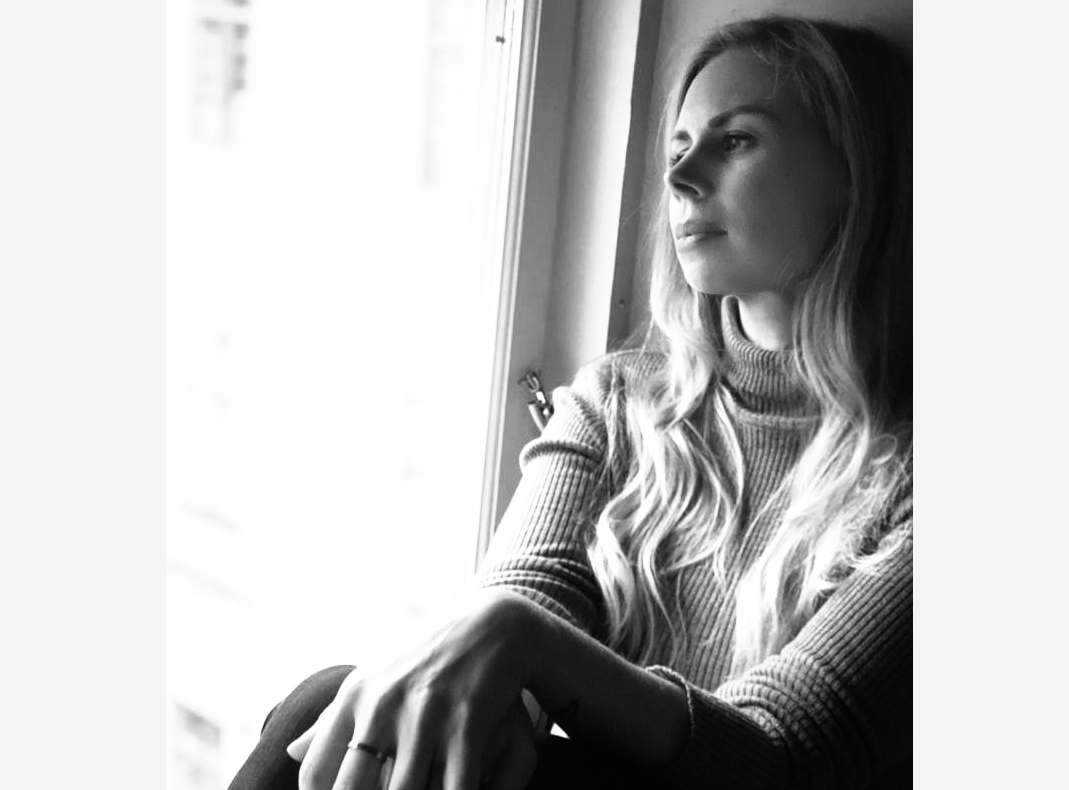
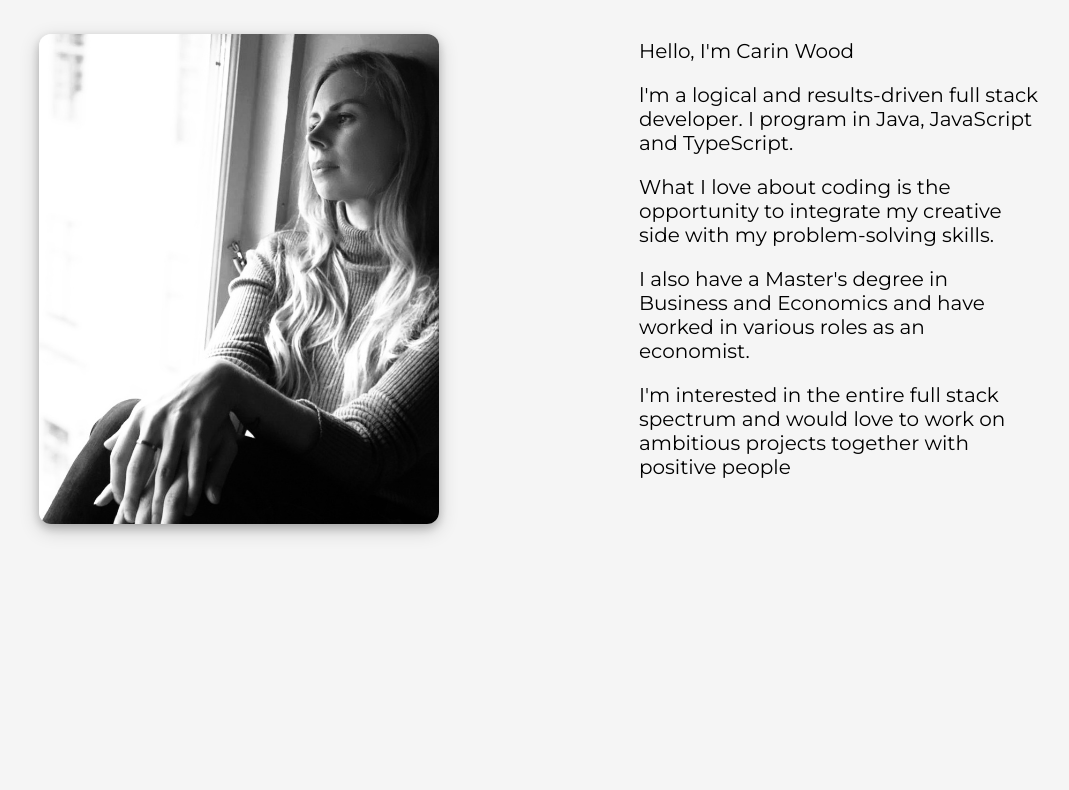
Before and after one commit to CarinWood/About-me-page, a plain HTML site: page index.html in a window 1280 px wide. Shown: the part 107-897 px from the top of the page, without its empty margins (101-1170 px from the left). After the commit the page ends 800 px from the top, so only its background shows below. Drawn offline with Linux system fonts and the light colour scheme.

Commit message:
update header text

```diff
--- a/index.html
+++ b/index.html
@@ -1,21 +1,39 @@
 <!DOCTYPE html>
 <html lang="en">
-<head>
-    <meta charset="UTF-8">
-    <meta name="viewport" content="width=device-width, initial-scale=1.0">
-    <link rel="stylesheet" href="./styles.css">
+  <head>
+    <meta charset="UTF-8" />
+    <meta name="viewport" content="width=device-width, initial-scale=1.0" />
+    <link rel="stylesheet" href="./styles.css" />
     <title>About | Carin Wood</title>
-</head>
-<body>
+  </head>
+  <body>
+    <div class="banner">
+      <div class="line"></div>
+      <h1 class="banner-text">About Me</h1>
+      <div class="line"></div>
+    </div>
+
     <header>
-    <div class="line-1"></div>
-    <h1 class="header-text">About Me</h1>
-    <div class="line-1"></div>
+      <img class="pic" src="./assets/images/window.jpg" alt="girl in window" />
+      <aside class="header-text">
+        <p>Hello, I'm Carin Wood</p>
+        <p>
+          l'm a logical and results-driven full stack developer. I program in
+          Java, JavaScript and TypeScript.
+        </p>
+        <p>
+          What I love about coding is the opportunity to integrate my creative
+          side with my problem-solving skills.
+        </p>
+        <p>
+          I also have a Master's degree in Business and Economics and have
+          worked in various roles as an economist.
+        </p>
+        <p>
+          I'm interested in the entire full stack spectrum and would love to
+          work on ambitious projects together with positive people
+        </p>
+      </aside>
     </header>
-
-    <section>
-        <img class="pic" src="./assets/images/window.jpg" alt="girl in window">
-    </section>
-
-</body>
+  </body>
 </html>
--- a/styles.css
+++ b/styles.css
@@ -9,6 +9,11 @@
     src: url('./assets/fonts/Parisienne-Regular.ttf');
 }
 
+@font-face {
+    font-family: "Montserrat";
+    src: url('./assets/fonts/Montserrat-VariableFont_wght.ttf');
+}
+
 body {
     background-color: whitesmoke;
     display: flex;
@@ -17,14 +22,14 @@ body {
     align-items: center;
 }
 
-header {
+.banner {
     display: flex;
     justify-content: space-around;
     align-items: center;
     width: 80%;
 }
 
-.header-text {
+.banner-text {
     font-family: "Parisienne";
     font-size: 50px;
     width: 300px;
@@ -34,7 +39,7 @@ header {
     margin-top: 23px;
 }
 
-.line-1 {
+.line {
     margin-top: 50px;
     margin-left: 50px;
     height: 1px;
@@ -43,6 +48,33 @@ header {
     opacity: 0.9;
 }
 
+header {
+    width: 80%;
+    margin-top: 50px;
+    display: flex;
+    justify-content: center;
+    align-items: center;
+}
+
 .pic {
+    width: 400px;
+    border-radius: 12px;
+    box-shadow: 0 4px 8px 0 rgba(0, 0, 0, 0.2), 0 6px 20px 0 rgba(0, 0, 0, 0.19);
+    margin-right: 100px;
+}
 
+.header-text {
+    margin-left: 100px;
+    height: 480px;
+    width: 400px;
+    display: flex;
+    flex-direction: column;
+    justify-content: flex-start;
+    align-items: flex-start;
+    font-family: "Montserrat";
+    font-size: 20px;
 }
+
+.header-text p {
+    margin-bottom: 20px;
+}
```
Also changed, not shown: assets/fonts/Montserrat-VariableFont_wght.ttf (added).
